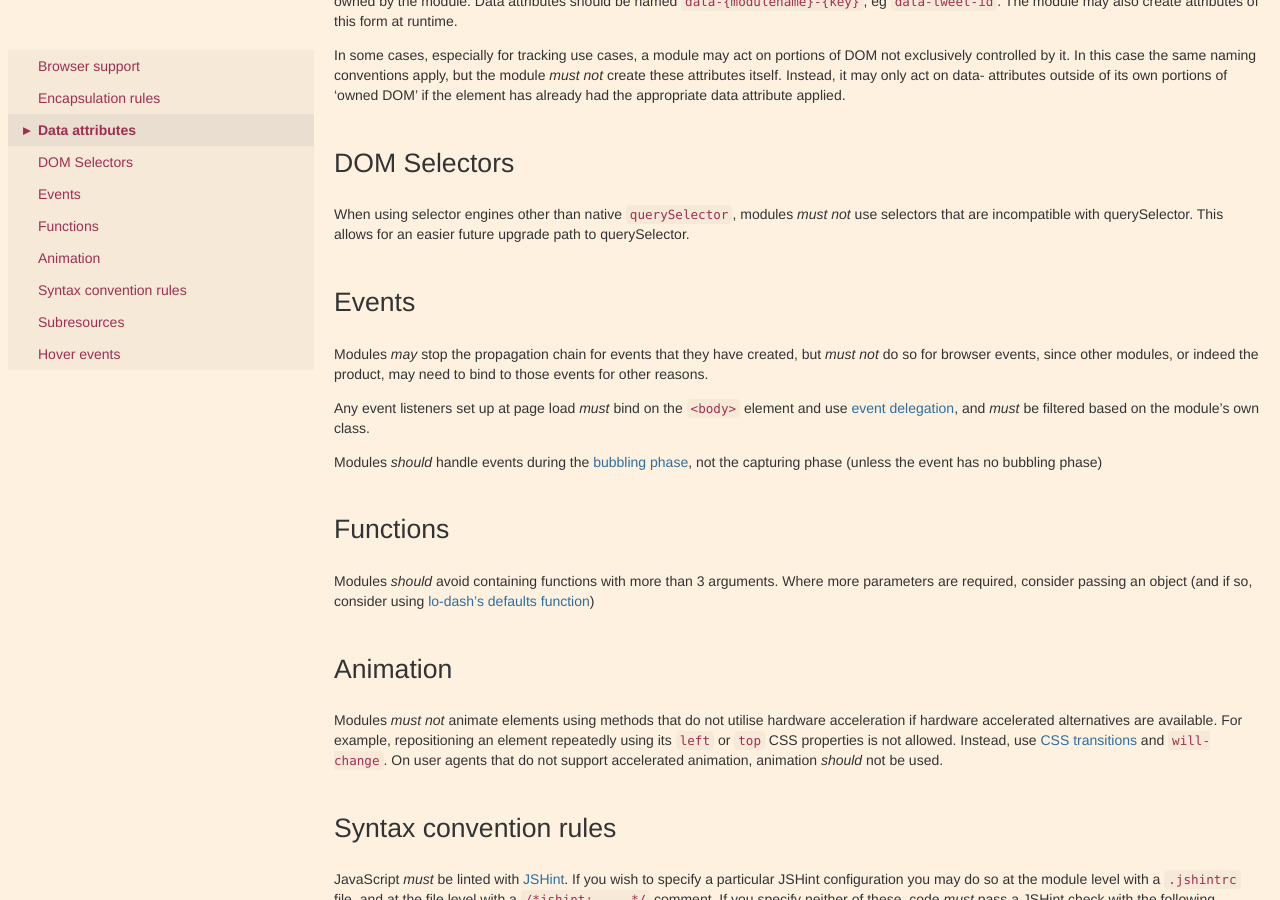
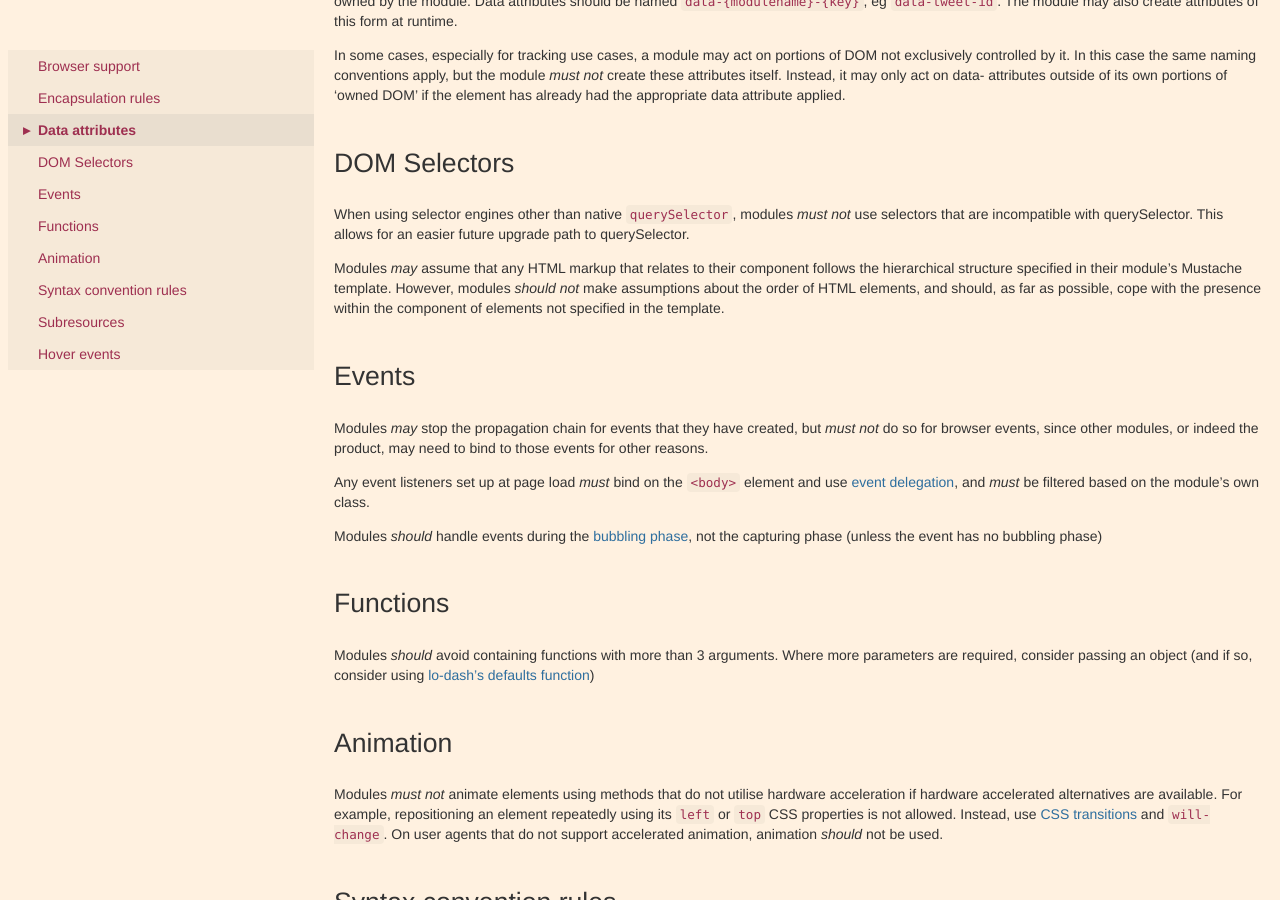
Before and after one commit to Financial-Times/ft-origami, a Jekyll site: the page built from docs/syntax/js.md, in a window 1280 px wide and 900 px high, scrolled down 991 px. Built offline with Jekyll 4.4.1, drawn with Linux system fonts in a browser that asks for light colours.

Commit message:
Allow foreign elements in component markup, closes #158

```diff
--- a/docs/syntax/js.md
+++ b/docs/syntax/js.md
@@ -38,6 +38,8 @@ In some cases, especially for tracking use cases, a module may act on portions o
 ## DOM Selectors
 
 When using selector engines other than native `querySelector`, modules *must not* use selectors that are incompatible with querySelector.  This allows for an easier future upgrade path to querySelector.
+
+Modules *may* assume that any HTML markup that relates to their component follows the hierarchical structure specified in their module's Mustache template. However, modules *should not* make assumptions about the order of HTML elements, and should, as far as possible, cope with the presence within the component of elements not specified in the template.
 
 ## Events
 
```
